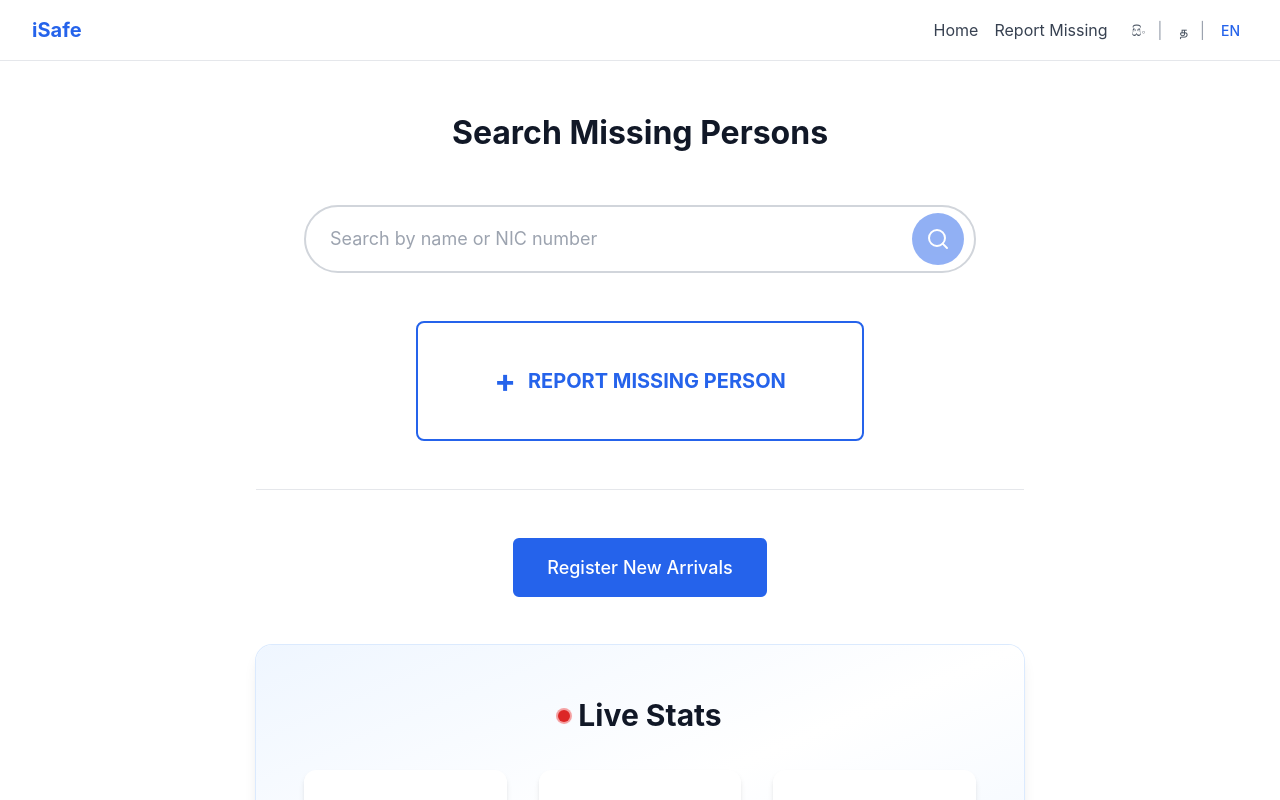
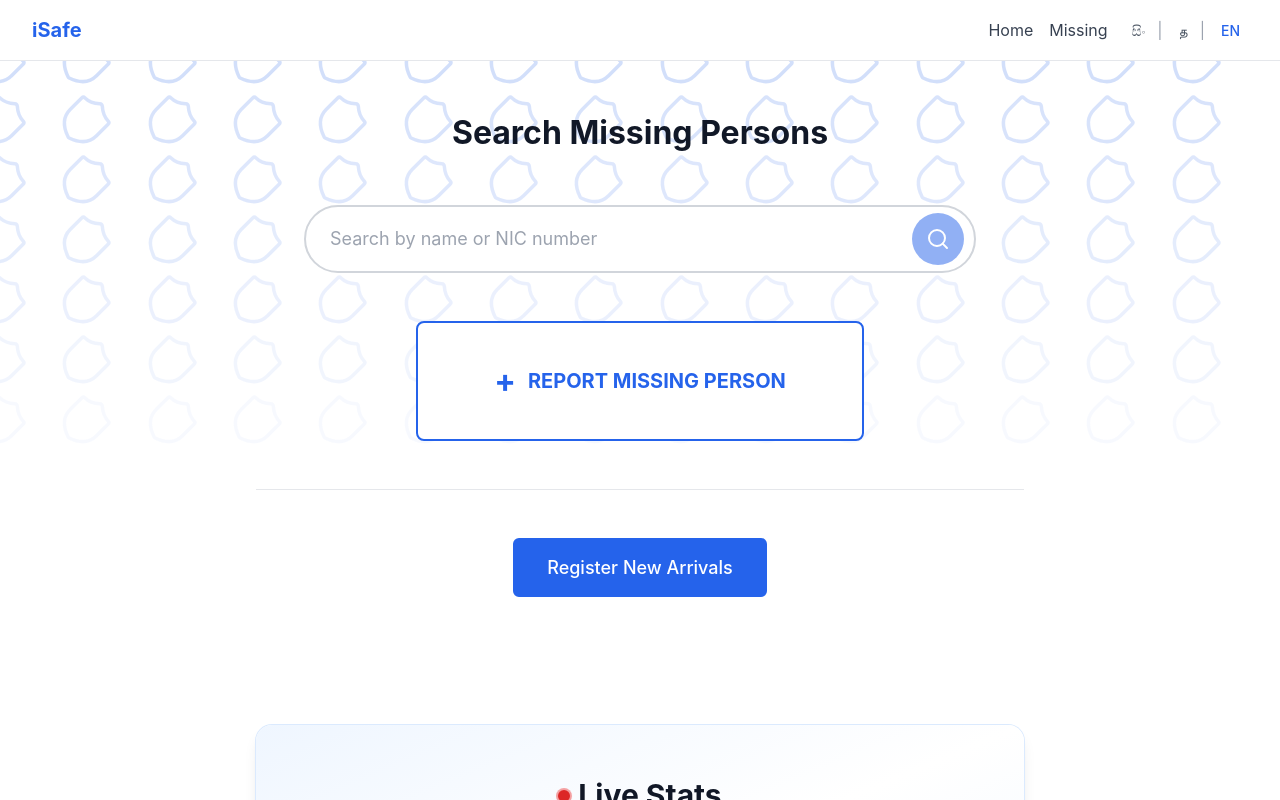
Before and after one commit to playershyan/iSafe, a Next.js app: page /en in a window 1280 px wide. Shown: the top 800 px of the page. Built offline with nearby package versions, Linux system fonts and the light colour scheme; no server answers; the database is empty.

Commit message:
06 Dec 15th commit - Update JS/React components

```diff
--- a/app/[locale]/page.tsx
+++ b/app/[locale]/page.tsx
@@ -5,6 +5,7 @@ import { StatsSection } from './StatsSection';
 import { HomePageButtons } from './HomePageButtons';
 import { AnnouncementBanner } from '@/components/features/AnnouncementBanner';
 import { HeroBanner } from '@/components/features/HeroBanner';
+import { HeroBackground } from '@/components/features/HeroBackground';
 
 export const revalidate = 60; // Revalidate every 60 seconds
 
@@ -45,7 +46,13 @@ export default async function HomePage({ params }: { params: Promise<{ locale: s
         </div>
       )}
 
-      <div className="mx-auto max-w-4xl px-4 py-6 md:py-12">
+      {/* Hero Background - Full Width Top Half */}
+      <div className="relative w-full">
+        <div className="absolute inset-0" style={{ height: 'calc(100vh - 200px)' }}>
+          <HeroBackground />
+        </div>
+
+        <div className="relative mx-auto max-w-4xl px-4 py-6 md:py-12">
           {/* Hero Banner - With margins */}
           {heroBannerImages.length > 0 && (
             <div className="mb-6 md:mb-12">
@@ -54,13 +61,13 @@ export default async function HomePage({ params }: { params: Promise<{ locale: s
           )}
           {/* Hero Section */}
           <div className="mb-6 text-center md:mb-12">
-        <h1 className="text-2xl font-bold text-gray-900 md:text-[32px]">
+            <h1 className="relative z-10 text-2xl font-bold text-gray-900 md:text-[32px]">
               {t('title')}
             </h1>
           </div>
 
           {/* Hero Search Bar */}
-      <div className="mb-8 md:mb-12">
+          <div className="relative z-10 mb-8 md:mb-12">
             <HeroSearchBar locale={locale} />
           </div>
 
@@ -69,8 +76,11 @@ export default async function HomePage({ params }: { params: Promise<{ locale: s
             reportButtonText={t('reportButton').toUpperCase()}
             registerButtonText={t('registerButton')}
           />
+        </div>
+      </div>
 
-        {/* Statistics Section */}
+      {/* Statistics Section - Outside background */}
+      <div className="mx-auto max-w-4xl px-4 pb-12 md:pb-16">
         <StatsSection stats={stats} />
       </div>
     </>
--- /dev/null
+++ b/components/features/HeroBackground.tsx
@@ -0,0 +1,63 @@
+'use client';
+
+import { useState, useEffect } from 'react';
+import { Shield } from 'lucide-react';
+import { useLowBandwidth } from '@/lib/contexts/LowBandwidthContext';
+
+interface HeroBackgroundProps {
+  className?: string;
+}
+
+export function HeroBackground({ className = '' }: HeroBackgroundProps) {
+  const [isMounted, setIsMounted] = useState(false);
+  const { isLowBandwidth } = useLowBandwidth();
+
+  useEffect(() => {
+    setIsMounted(true);
+  }, []);
+
+  // Hide decorative background in low-bandwidth mode
+  if (isMounted && isLowBandwidth) {
+    return null;
+  }
+
+  // Generate shield icons in a grid pattern
+  const shields = [];
+  const rows = 10;
+  const cols = 15;
+
+  for (let row = 0; row < rows; row++) {
+    for (let col = 0; col < cols; col++) {
+      // Calculate opacity - fade out gradually from top to bottom
+      // Start at 0.2 at top, fade to 0 at around 70% down
+      const progress = row / rows;
+      const opacity = Math.max(0, 0.2 * (1 - progress * 1.4));
+
+      if (opacity > 0.01) {
+        shields.push(
+          <div
+            key={`${row}-${col}`}
+            className="absolute"
+            style={{
+              left: `${(col / cols) * 100}%`,
+              top: `${(row / rows) * 100}%`,
+              transform: 'translate(-50%, -50%) rotate(45deg)',
+              opacity: opacity,
+            }}
+          >
+            <Shield className="w-10 h-10 text-primary md:w-14 md:h-14" strokeWidth={1.5} />
+          </div>
+        );
+      }
+    }
+  }
+
+  return (
+    <div
+      className={`absolute inset-0 w-full overflow-hidden pointer-events-none ${className}`}
+      aria-hidden="true"
+    >
+      {shields}
+    </div>
+  );
+}
--- a/messages/en.json
+++ b/messages/en.json
@@ -20,7 +20,7 @@
   "nav": {
     "home": "Home",
     "search": "Search",
-    "reportMissing": "Report Missing",
+    "reportMissing": "Missing",
     "register": "Register",
     "about": "About",
     "contact": "Contact",
--- a/messages/si.json
+++ b/messages/si.json
@@ -20,7 +20,7 @@
   "nav": {
     "home": "Home",
     "search": "Search",
-    "reportMissing": "Report Missing",
+    "reportMissing": "Missing",
     "register": "Register",
     "about": "About",
     "contact": "Contact",
--- a/messages/ta.json
+++ b/messages/ta.json
@@ -20,7 +20,7 @@
   "nav": {
     "home": "Home",
     "search": "Search",
-    "reportMissing": "Report Missing",
+    "reportMissing": "Missing",
     "register": "Register",
     "about": "About",
     "contact": "Contact",
```
Lines whose indentation alone changed are shown as unchanged.
